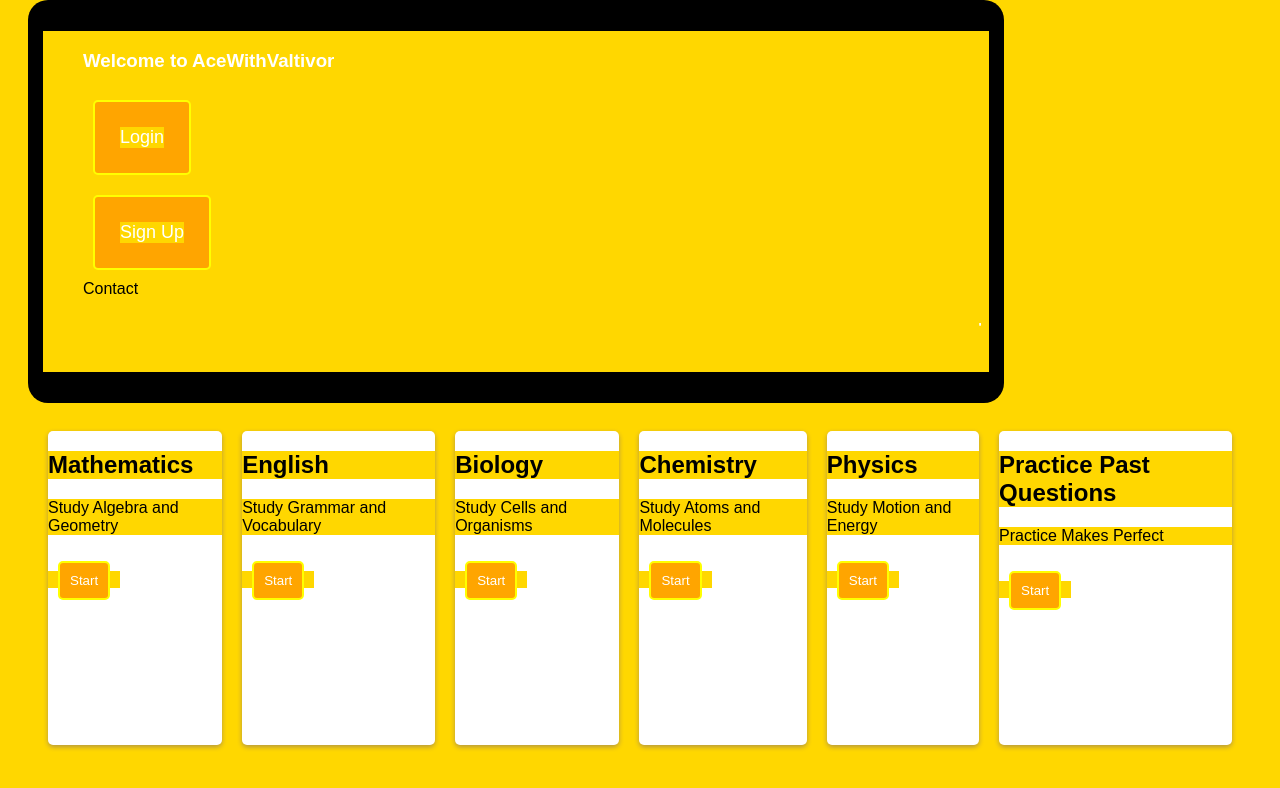
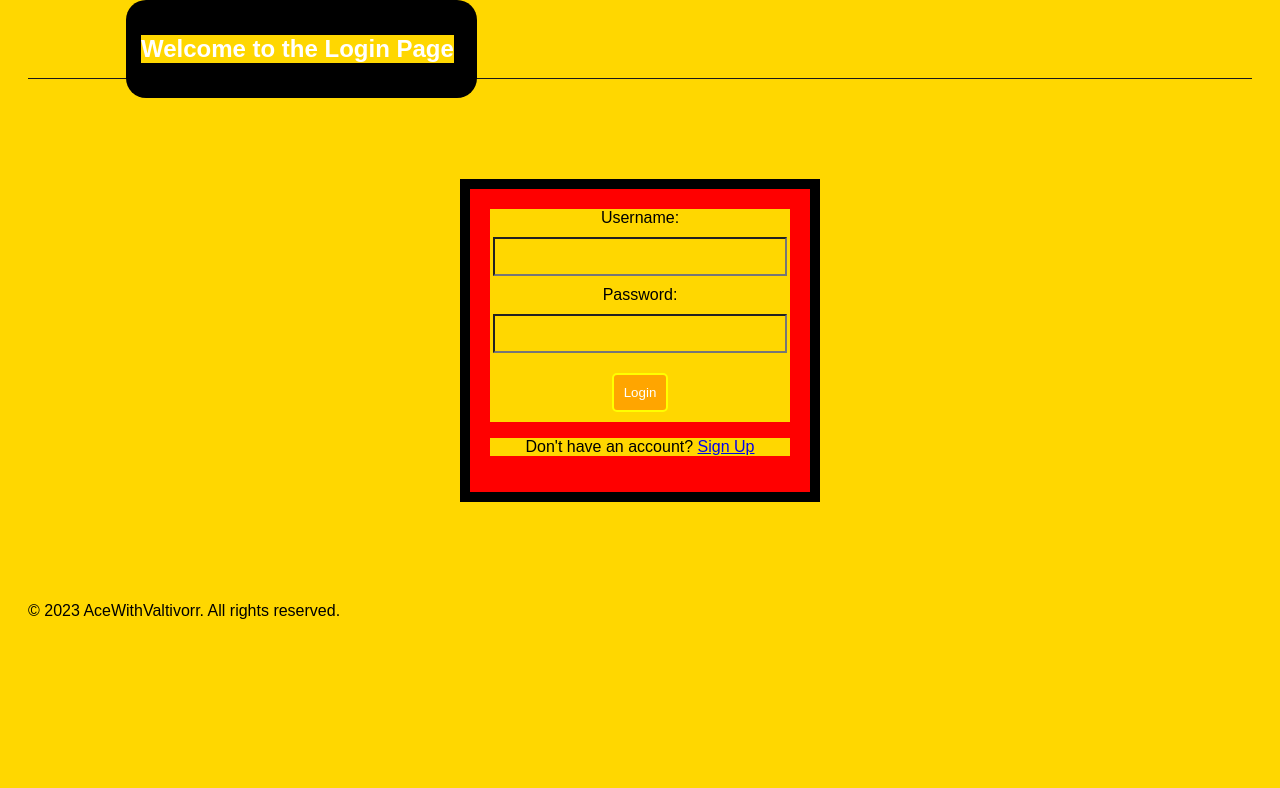
Before and after one commit to Valtivor/Capstone-Project, a plain HTML site: page index.html in a window 1280 px wide. Drawn offline with Linux system fonts and the light colour scheme.

Commit message:
making some updates to my capstone

```diff
--- a/index.html
+++ b/index.html
@@ -3,73 +3,27 @@
 <head>
     <meta charset="UTF-8">
     <meta name="viewport" content="width=device-width, initial-scale=1.0">
-    <title>AceWithValtivor</title>
+    <title>Document</title>
     <link rel="stylesheet" href="css/style.css">
 </head>
 <body>
-    <nav>
-        <ul>
-            <main>
-                <section id="home">
-                    <h1>Welcome to AceWithValtivor</h1>
-                    <li>
-                        <button>
-                        <a href="login.html">Login</a>
-                        </button>
-                    </li>
-                    <li><button>
-                        <a href="signup.html">Sign Up</a>
-                        </button>
-                    </li>
-                    <li>Contact</li>
-                </section>
-                </main>
-                <p><h1><marquee>The Pain Of Studying Last For A Moment; The Pride Of Success Last For Years</marquee></h1></p>
-        </ul>
-    </nav>
-    <div class="subjects">
-        <div class="card">
-            <h2>Mathematics</h2>
-            <p>Study Algebra and Geometry</p>
-            <a href="math.html">
-            <button>Start</button>
-            </a>
-        </div>
-        <div class="card">
-            <h2>English</h2>
-            <p>Study Grammar and Vocabulary</p>
-            <a href="english.html">
-            <button>Start</button>
-            </a>
-        </div>
-        <div class="card">
-            <h2>Biology</h2>
-            <p>Study Cells and Organisms</p>
-            <a href="biology.html">
-            <button>Start</button>
-            </a>
-        </div>
-        <div class="card">
-            <h2>Chemistry</h2>
-            <p>Study Atoms and Molecules</p>
-            <a href="chemistry.html">
-            <button>Start</button>
-            </a>
-        </div>
-        <div class="card">
-            <h2>Physics</h2>
-            <p>Study Motion and Energy</p>
-            <a href="physics.html">
-            <button>Start</button>
-            </a>
+    <header>
+        <nav>
+            <h1>Welcome to the Login Page</h1>
+        </nav>
+    </header>
+    <div class="login-container">
+        <form>
+            <label for="username">Username:</label>
+            <input type="text" id="username" name="username" required>
+            <label for="password">Password:</label>
+            <input type="password" id="password" name="password" required>
+            <button type="submit">Login</button>
+        </form>
+        <p>
+            Don't have an account? <a href="signup.html">Sign Up</a>
+        </p>
     </div>
-    <div class="card">
-        <h2>Practice Past Questions</h2>
-        <p>Practice Makes Perfect</p>
-        <a href="waec-past-questions.html">
-            <button>Start</button>
-        </a>
-    </div>
-    </div>
+    <p>&copy; 2023 AceWithValtivorr. All rights reserved.</p>
 </body>
 </html>
```
Also changed, not shown: i.html (added, +75 -0 lines), login.html (+1 -1 lines).
